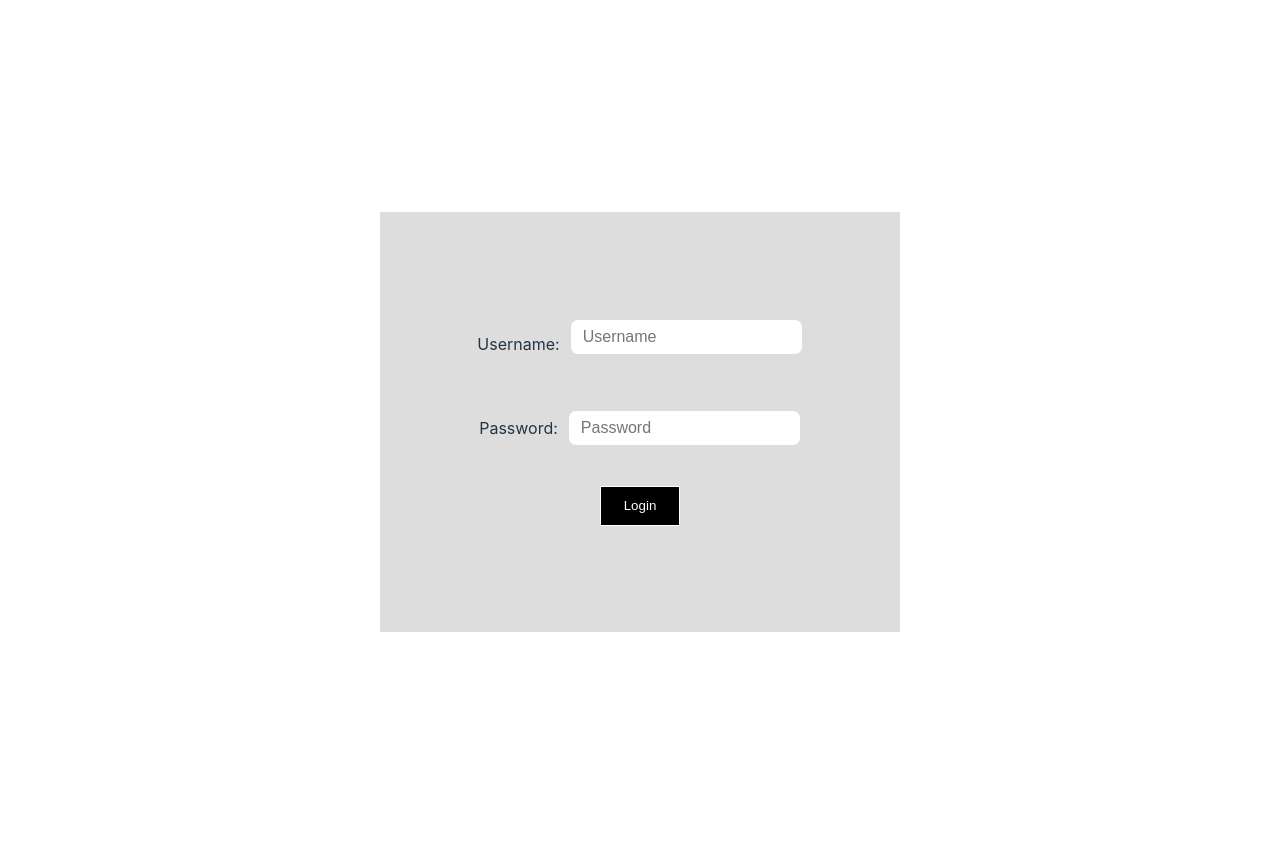
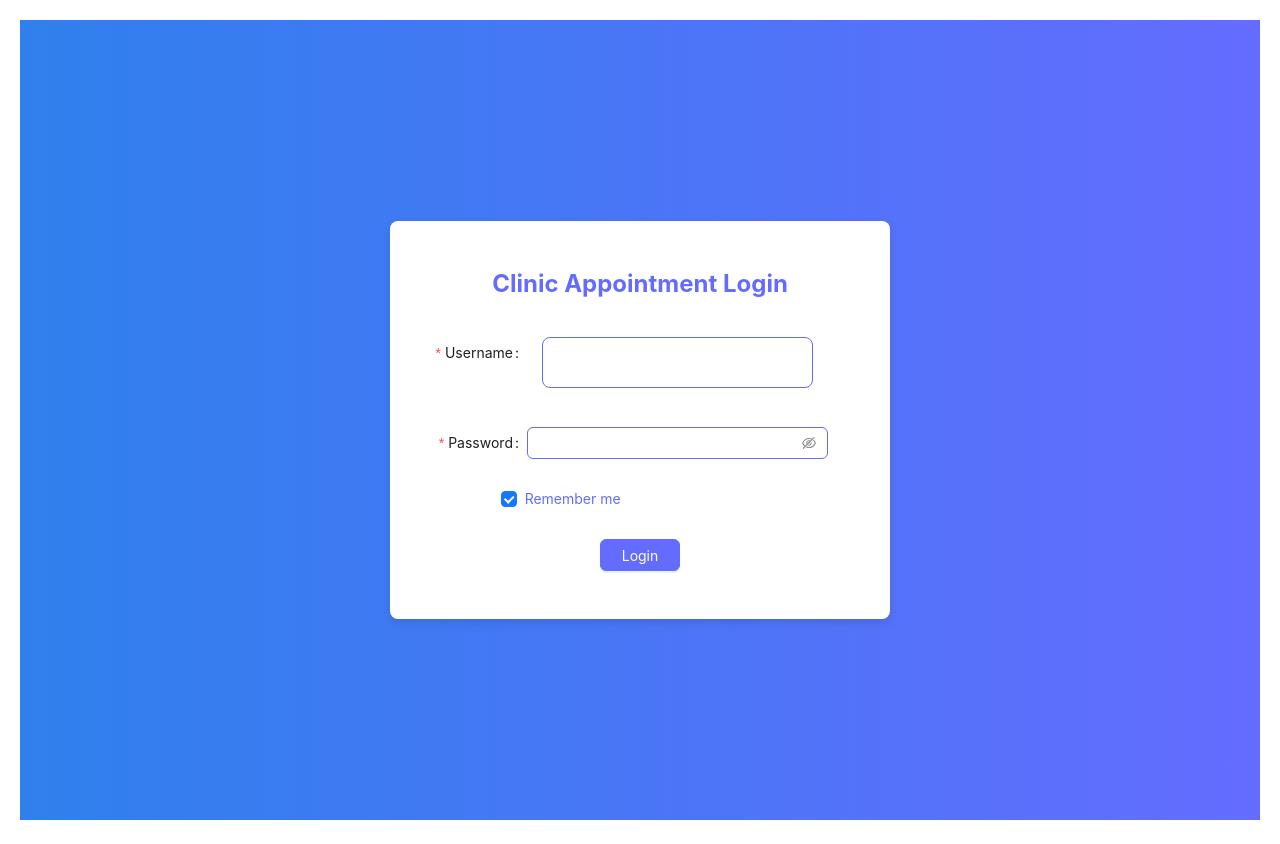
Before and after one commit to Moamen-Yazouri/clinic-appointment-system, a React (Vite) app: page / in a window 1280 px wide. Built offline with nearby package versions, Linux system fonts and the light colour scheme.

Commit message:
Login Screen Style using ant design.

```diff
--- a/src/App.css
+++ b/src/App.css
@@ -1,6 +1,6 @@
 #root {
-  max-width: 1280px;
+  width: 100%;
   margin: 0 auto;
-  padding: 2rem;
+  padding: 0;
   text-align: center;
 }
--- a/src/Screens/Dashboard/Dashboard.css
+++ b/src/Screens/Dashboard/Dashboard.css
@@ -1,3 +1,9 @@
+.dashboard {
+    padding: 10px;
+    display: flex;
+    flex-direction: column;
+    align-items: center;
+}
 .statistics {
     display: flex;
     align-items: center;
--- a/src/Screens/Login/Login.css
+++ b/src/Screens/Login/Login.css
@@ -1,66 +1,11 @@
-.form {
-  display: flex;
-  flex-direction: column;
-  align-items: center;
-  justify-content: center;
-  width: 500px;
-  margin: 20vh auto;
-  gap: 40px;
-  background-color: #ddd;
-  padding: 10px;
-  height: 50vh;
-}
-.username,
-.password {
+.login-wrapper {
   display: flex;
   align-items: center;
   justify-content: center;
-  gap: 10px;
-  margin: 0;
+  height: 100vh;
+  width: 100%;
+  background: linear-gradient(to right,#2f80ed, #646cff);
 }
-.password input,
-.username input {
-  width: 90%;
-  padding: 12px;
-  height: 10px;
-  border: 1px solid #ddd;
-  border-radius: 8px;
-  font-size: 16px;
-  transition: all 0.3s ease;
-}
-.form input[type="submit"] {
-  width: 80px;
-  height: 40px;
-  background-color: black;
-  color: #fff;
-  border: 1px solid #fff;
-  cursor: pointer;
-  transition: opacity, transform 0.3s;
-}
-.form input[type="submit"]:hover {
-  opacity: 0.9;
+button.login:hover {
   transform: scale(1.1);
 }
-.logged h2 {
-  margin-bottom: 10px;
-}
-.logged span {
-  display: block;
-  font-size: 20px;
-}
-.logged span button {
-  background: none;
-  padding: 0;
-  text-decoration: underline;
-  border: none;
-  color: rebeccapurple;
-  font-size: 25px;
-}
-.logged span button:hover {
-  border: none;
-  color: black;
-}
-.errors p {
-  color: red;
-  font-size: 12px;
-}
--- a/src/Screens/Login/Login.tsx
+++ b/src/Screens/Login/Login.tsx
@@ -1,62 +1,96 @@
-import { useContext, useState } from "react";
-import { ILoginData } from "../../types/types";
-import "./Login.css";
-import { AuthContext } from "../../Providers/AuthContext";
-import validation from "../../utils/validation";
-import { useNavigate } from "react-router-dom";
-
+import './Login.css'
+import { useContext } from 'react';
+import { Button, Checkbox, Form, Input, message } from 'antd';
+import { AuthContext } from '../../Providers/AuthContext';
+import { ILoginData } from '../../types/types';
+import { useNavigate } from 'react-router-dom';
+import Logged from '../../components/Logged/Logged';
+interface FieldType {
+  username?: string;
+  password?: string;
+  remember?: boolean;
+}
 const Login = () => {
-  const users: ILoginData[] = JSON.parse(
-    localStorage.getItem("login-data") || "[]"
+  const users: ILoginData[] = JSON.parse(localStorage.getItem("login-data") || "[]");
+  const navigate = useNavigate();
+  const { login, user} = useContext(AuthContext);
+  const onFinish = (values: FieldType) => {
+    const userName = values.username!;
+    const password = values.password!;
+    const user = users.find((user) =>
+            user.userName === userName ? user && user.password === password : null
           );
-  const { login } = useContext(AuthContext);
-  const [errors, setErrors] = useState<string[]>([]);
-  const navigate = useNavigate();
-
-  const handleSubmit = (e: React.FormEvent<HTMLFormElement>) => {
-    e.preventDefault();
-    const userName = e.currentTarget["username"].value;
-    const password = e.currentTarget["password"].value;
-    const existingErrors = validation({ userName, password }, users);
-    setErrors([]);
-    if (existingErrors.length == 0) {
-      const role = users.find((user) =>
-        user.userName === userName ? user && user.password === password : null
-      )!.role;
-      login({ userName, password, role });
+          if(user) {
+            login(user);
+            const role = user.role;
             if (role.toString().toLowerCase() === "doctor") {
               navigate("/manage");
             } else {
               navigate("/create");
             }
-    } else {
-      setErrors(existingErrors);
+          }
+          else {
+            message.error('Invalid username or password');
           }
   };
 
+  {
+    if(!user) {
       return (
-    <>
-      <form onSubmit={handleSubmit} className="form">
-        <div className="username">
-          <label htmlFor="username">Username: </label>
-          <input type="text" placeholder="Username" id="username" />
+        <div className='login-wrapper'>
+        <Form
+          name="basic"
+          labelCol={{ span: 6 }}
+          wrapperCol={{ span: 16 }}
+          style={{ width: 500, padding: 24, borderRadius: 8, backgroundColor: '#fff', boxShadow: '0 4px 8px rgba(0, 0, 0, 0.1)' }}
+          initialValues={{ remember: true }}
+          onFinish={onFinish}
+          autoComplete="off"
+        >
+          <h2 style={{ textAlign: 'center', color: '#646cff', marginBottom: 35 }}>Clinic Appointment Login</h2>
+          <Form.Item<FieldType>
+            label="Username"
+            name="username"
+            rules={[
+              { required: true, message: 'Please enter your username!' },
+              { min: 3, message: 'Username must be longer than 3 characters' },
+            ]}
+          >
+            <Input style={{ borderColor: '#646cff' }} />
+          </Form.Item>
+
+          <Form.Item<FieldType>
+            label="Password"
+            name="password"
+            rules={[{ required: true, message: 'Please enter your password!' }]}
+          >
+            <Input.Password style={{ borderColor: '#646cff' }} />
+          </Form.Item>
+
+          <Form.Item<FieldType> name="remember" valuePropName="checked">
+            <Checkbox style={{ color: '#646cff' }}>Remember me</Checkbox>
+          </Form.Item>
+
+          <Form.Item style={{display: "flex",justifyContent: "center", width: '100%'}}>
+            <Button
+            className='login'
+            type="primary"
+            htmlType="submit"
+            style={{ width: '80px', backgroundColor: '#646cff', borderColor: '#646cff'}}>
+              Login
+            </Button>
+          </Form.Item>
+        </Form>
       </div>
-        <div className="password">
-          <label htmlFor="password">Password:</label>
-          <input type="password" placeholder="Password" id="password" />
-        </div>
-        <input type="submit" value="Login" />
-        {errors.length >= 1 && (
-          <div className="errors">
-            <h4>You have the following errors!:</h4>
-            {errors.map((error, index) => (
-              <p key={index + error}>{error}</p>
-            ))}
-          </div>
-        )}
-      </form>
-    </>
       );
+    }
+    else {
+      return (
+        <Logged/>
+      )
+    }
+  }
+
 };
 
 export default Login;
--- /dev/null
+++ b/src/components/Logged/Logged.css
@@ -0,0 +1,28 @@
+.logged-wrapper {
+    height: 90vh;
+    display: flex;
+    flex-direction: column;
+    align-items: center;
+    justify-content: center;
+    background: linear-gradient(to right,#2f80ed, #646cff);
+    color: #fff;
+}
+.logged-wrapper h3 {
+    font-size: 30px;
+    margin-bottom: 20px;
+}
+.logged-wrapper span {
+    font-size: 20px;
+}
+button.logout {
+    all: unset;
+    text-decoration: underline;
+    color: #25296c;
+    font-size: 25px;
+    cursor: pointer;
+    margin-left: 5px;
+    transition: transform 0.3s;
+}
+button.logout:hover {
+    transform: scale(1.1);
+}
--- /dev/null
+++ b/src/components/Logged/Logged.tsx
@@ -0,0 +1,20 @@
+import { useContext } from 'react';
+import { AuthContext } from '../../Providers/AuthContext';
+import './Logged.css';
+const Logged = () => {
+    const {user, logout} = useContext(AuthContext)
+    return (
+        <div className='logged-wrapper'>
+        <h3>Hi {
+        user!.role.toString() === "DOCTOR"
+        ? `Dr.${user!.userName} 🩺`
+        : `Mr.${user!.userName} we hope you will get well soon`
+        }
+        </h3>
+        <span>You are logged, Do you want to <button onClick={logout} className='logout'>Logout</button></span>
+    </div>
+    )
+}
+
+export default Logged;
+// To turn off GitHub Copilot, you can disable it in your editor settings or uninstall the extension.
--- a/src/components/statistics/Statistics.css
+++ b/src/components/statistics/Statistics.css
@@ -1,11 +1,30 @@
+.cards-wrapper {
+    all: unset;
+    display: flex;
+    width: 100%;
+    justify-content: center;
+    row-gap: 40px;
+}
+.ant-col {
+    padding: 0;
+    margin: 0;
+}
 .ant-card {
+    max-width: 400px;
+}
+.ant-card-body {
     height: 150px;
+    padding: 20px  !important;
+    display: flex;
+    align-items: center;
+    justify-content: center;
 }
 .ant-statistic-title {
     color: white !important;
     white-space: nowrap !important;
     margin-bottom: 20px !important;
-    font-size: 16px !important;
+    font-size: 17px !important;
+    font-weight: 700;
 }
 .ant-statistic-content-value-int {
     color: white !important;
--- a/src/components/statistics/Statistics.tsx
+++ b/src/components/statistics/Statistics.tsx
@@ -43,8 +43,8 @@ const Statistics = (props: IProps) => {
   }, [props.appointments]);
 
   return (
-    <Row gutter={[16, 16]}>
-      <Col span={8}>
+    <Row gutter={[16, 16]} className="cards-wrapper">
+      <Col span={5}>
         <Card className="first-card">
           <Statistic
             title="Today Appointments"
@@ -52,7 +52,7 @@ const Statistics = (props: IProps) => {
           />
         </Card>
       </Col>
-      <Col span={8}>
+      <Col span={5}>
         <Card className="second-card">
           <Statistic
             title="Pending Appointments"
@@ -60,7 +60,7 @@ const Statistics = (props: IProps) => {
           />
         </Card>
       </Col>
-      <Col span={8}>
+      <Col span={5}>
         <Card className="third-card">
           <Statistic
             title="Confirmed Appointments"
```
Also changed, not shown: src/data/data.ts (+6 -6 lines), src/Screens/CreateAppointment/CreateAppointment.css (line endings or trailing spaces). Lines whose indentation alone changed are shown as unchanged.
